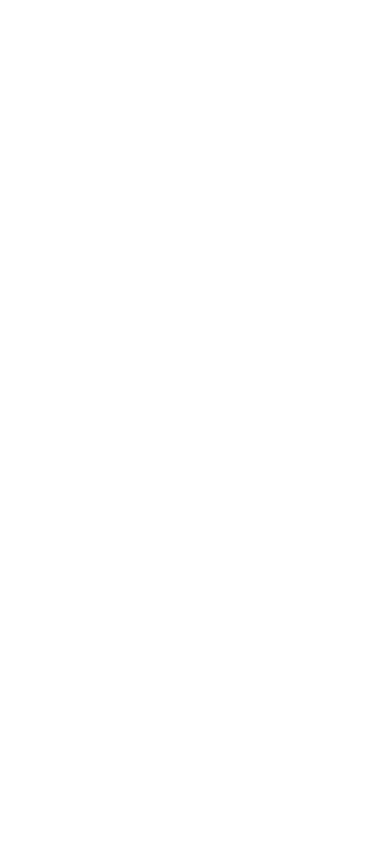
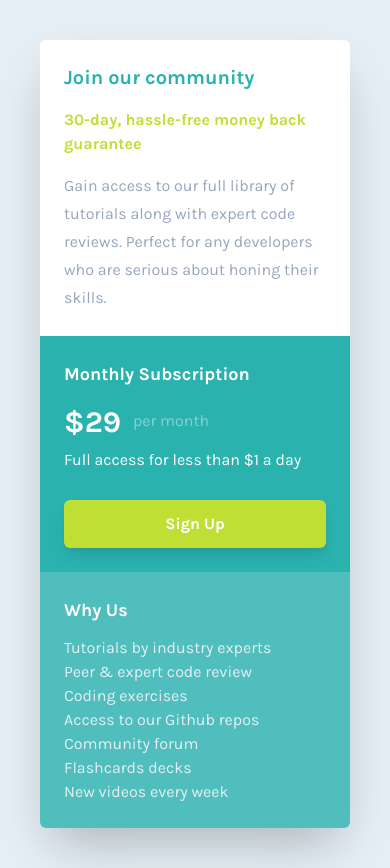
Before and after one commit to sissokho/frontendmentor-single-price-grid-component, a website built with Vite: page index.html in a window 390 px wide. Before the commit the page ends 844 px from the top, so only its background shows below. Built offline with nearby package versions, Linux system fonts and the light colour scheme.

Commit message:
Mobile design

```diff
--- a/index.html
+++ b/index.html
@@ -10,11 +10,50 @@
 
     <title>Frontend Mentor | Single Price Grid Component</title>
 
+    <link rel="preconnect" href="https://fonts.googleapis.com">
+    <link rel="preconnect" href="https://fonts.gstatic.com" crossorigin>
+    <link href="https://fonts.googleapis.com/css2?family=Karla:wght@400;700&display=swap" rel="stylesheet">
+
     <link rel="stylesheet" href="css/tailwind.css">
 </head>
 
-<body>
-
+<body class="font-karla bg-gray">
+    <main class="flex justify-center items-center p-10">
+        <article class="w-88 shadow-2xl rounded-md overflow-hidden">
+            <div class="bg-white p-6 space-y-4">
+                <h2 class="text-cyan font-bold text-xl">Join our community</h2>
+                <h3 class="text-yellow font-bold">30-day, hassle-free money back guarantee</h3>
+                <p class="text-blue leading-7">
+                    Gain access to our full library of tutorials along with expert code reviews. Perfect for any
+                    developers who are serious about honing their skills.
+                </p>
+            </div>
+            <div class="bg-cyan text-white p-6">
+                <h2 class="font-bold text-lg">Monthly Subscription</h2>
+                <p class="mt-4">
+                    <span class="text-gray text-opacity-50">
+                        <strong class="font-bold text-white text-3xl align-middle mr-2">$29</strong> per month
+                    </span>
+                    <span class="block mt-2">
+                        Full access for less than $1 a day
+                    </span>
+                </p>
+                <button class="w-full bg-yellow font-bold py-3 mt-7 rounded-md shadow-lg">Sign Up</button>
+            </div>
+            <div class="bg-cyan bg-opacity-80 text-white p-6 space-y-3">
+                <h2 class="font-bold text-lg">Why Us</h2>
+                <ul class="text-gray">
+                    <li>Tutorials by industry experts</li>
+                    <li>Peer & expert code review</li>
+                    <li>Coding exercises</li>
+                    <li>Access to our Github repos</li>
+                    <li>Community forum</li>
+                    <li>Flashcards decks</li>
+                    <li>New videos every week</li>
+                </ul>
+            </div>
+        </article>
+    </main>
 </body>
 
 </html>
```
